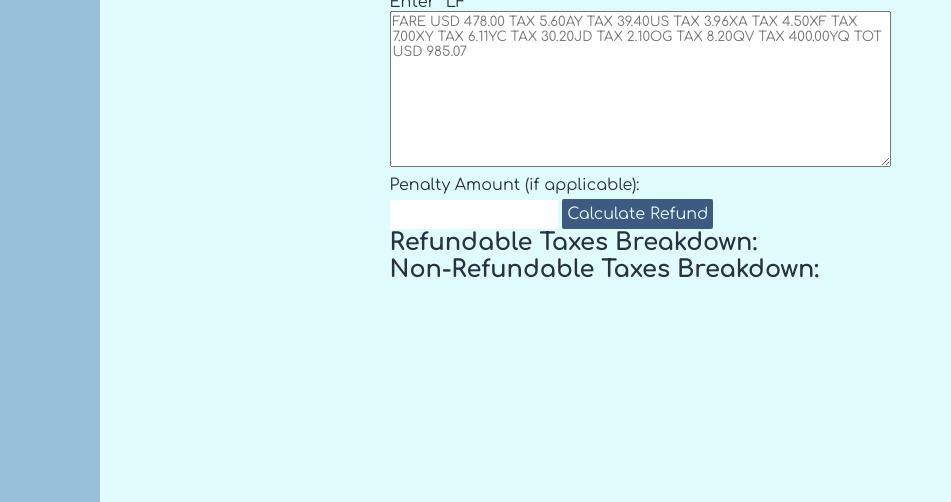
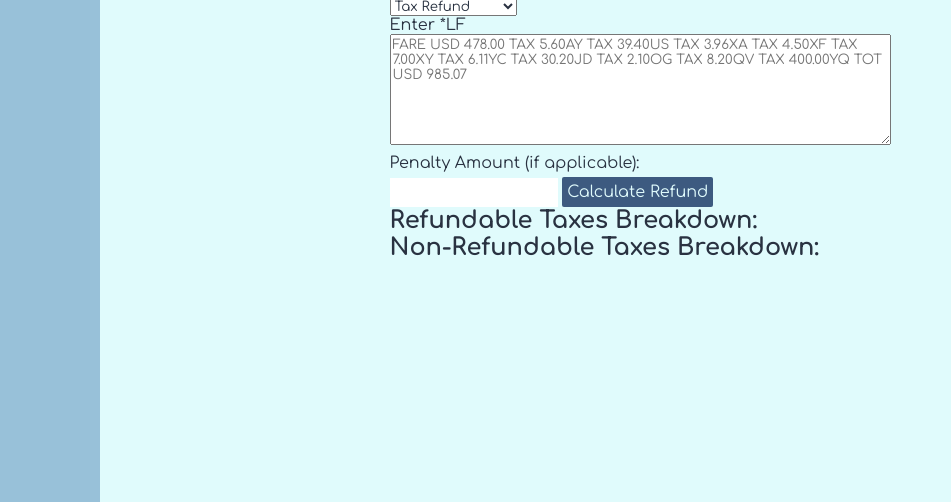
Before and after one commit to Shensson/SSTools, a website built with Vite: page index.html in a window 1280 px wide. Shown: the part 298-800 px from the top of the page, without its empty margins (0-951 px from the left). Built offline with nearby package versions, Linux system fonts and the light colour scheme.

Commit message:
lil more fixes

```diff
--- a/index.html
+++ b/index.html
@@ -30,7 +30,7 @@
             <option disabled value="partial">Partial Refund</option>
             </select>
             <p>Enter *LF</p>
-            <textarea id="breakdown" rows="10" cols="60" placeholder="FARE USD 478.00 TAX 5.60AY TAX 39.40US TAX 3.96XA TAX 4.50XF TAX 7.00XY TAX 6.11YC TAX 30.20JD TAX 2.10OG TAX 8.20QV TAX 400.00YQ TOT USD 985.07"></textarea>
+            <textarea id="breakdown" rows="7" cols="60" placeholder="FARE USD 478.00 TAX 5.60AY TAX 39.40US TAX 3.96XA TAX 4.50XF TAX 7.00XY TAX 6.11YC TAX 30.20JD TAX 2.10OG TAX 8.20QV TAX 400.00YQ TOT USD 985.07"></textarea>
             <p style="padding: 5px 0px;">Penalty Amount (if applicable):</p>
             <input style="height: 29px; padding: 0; border: 0;" type="number" id="penaltyInput">
             <button id="calculate" onclick="calculateRefund()">Calculate Refund</button>
```
